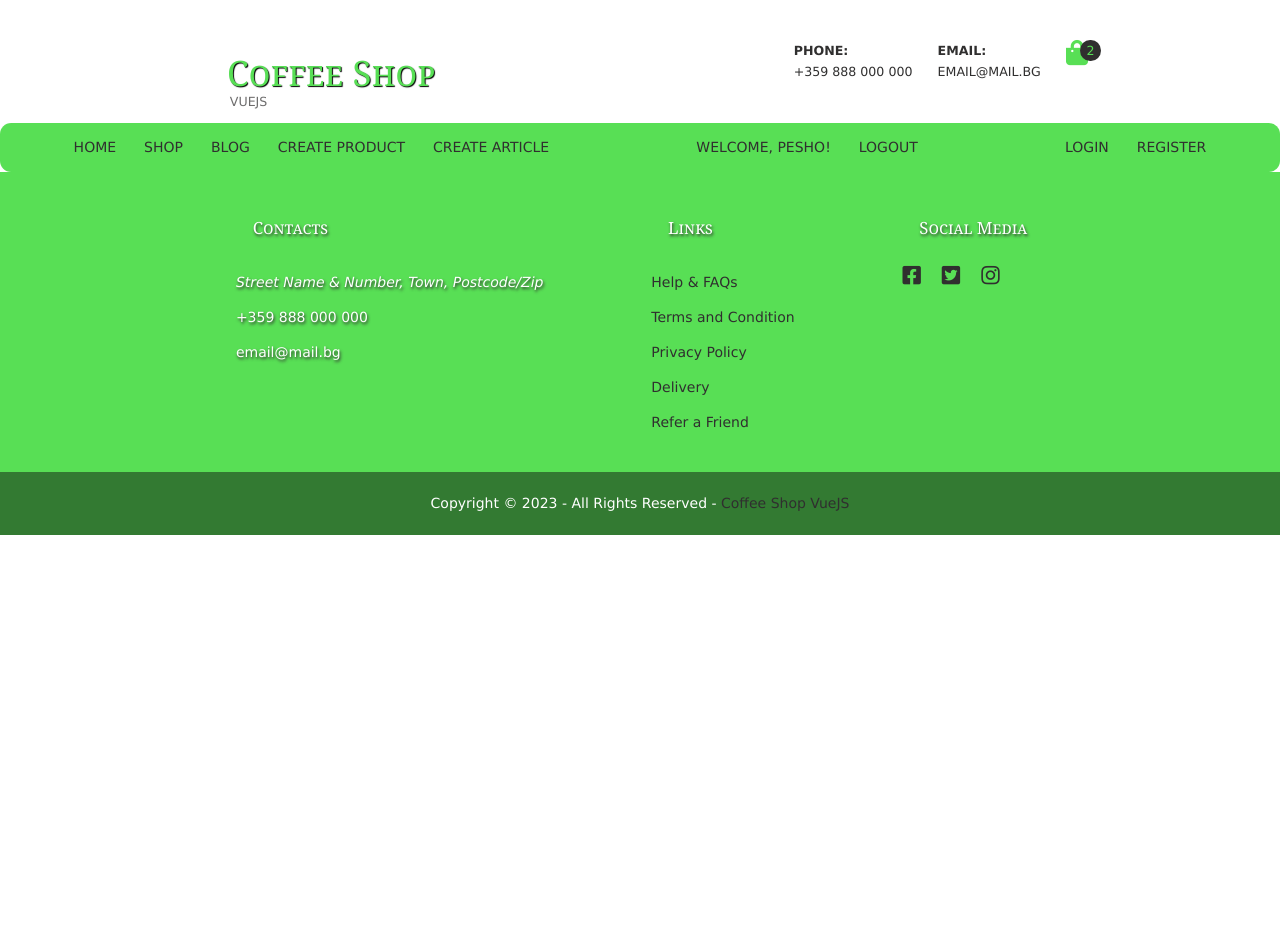
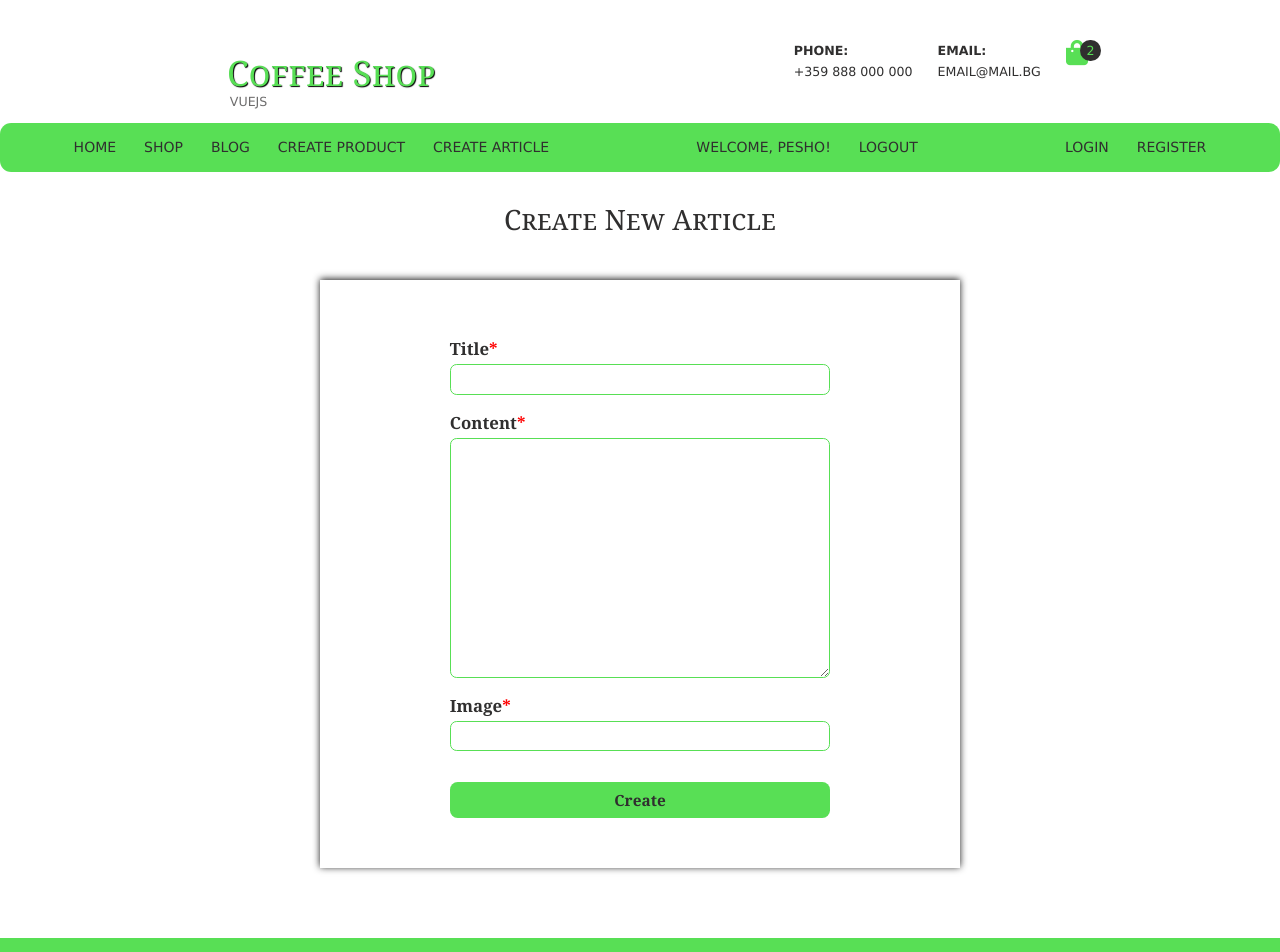
Before and after one commit to bilyananinova/VueJS, a Vue app: page /articles/create in a window 1280 px wide. Shown: the top 952 px of the page. Before the commit the page ends 800 px from the top, so only its background shows below. Built offline with nearby package versions, Linux system fonts and the light colour scheme.

Commit message:
Create article page

```diff
--- a/src/routes/index.js
+++ b/src/routes/index.js
@@ -3,6 +3,7 @@ import Home from '../views/Home/Home.vue';
 import Catalog from '../views/Catalog/Catalog.vue';
 import ProductCreate from '../views/ProductCreate.vue';
 import Blog from '../views/Blog/Blog.vue';
+import ArticleCreate from '../views/ArticleCreate.vue';
 import Login from '../views/user/Login.vue';
 import Register from '../views/user/Register.vue';
 
@@ -13,6 +14,7 @@ const routes = [
   { path: '/coffee-catalog', component: Catalog },
   { path: '/coffee-catalog/create', component: ProductCreate },
   { path: '/articles', component: Blog },
+  { path: '/articles/create', component: ArticleCreate },
 ];
 
 const router = createRouter({
--- /dev/null
+++ b/src/views/ArticleCreate.vue
@@ -0,0 +1,95 @@
+<script>
+export default {
+
+};
+</script>
+
+<template>
+  <h3>Create New Article</h3>
+  <div class="form-wrapper create-article">
+    <section class="form-section create-article-section">
+      <form class="create-article-form">
+        <label for="article-title">Title<span class="required">*</span></label>
+        <input
+          id="article-title"
+          type="text"
+          class="form-input"
+          name="title"
+        >
+        <label for="article-content">Content<span class="required">*</span></label>
+        <textarea
+          id="article-content"
+          cols="50"
+          rows="15"
+          name="content"
+        />
+        <label for="article-img">Image<span class="required">*</span></label>
+        <input
+          id="article-img"
+          type="text"
+          class="form-input"
+          name="image"
+        >
+        <button type="submit" class="create-article-button">
+          Create
+        </button>
+      </form>
+    </section>
+  </div>
+</template>
+
+<style scoped>
+.create-article {
+    box-shadow: 0px -1px 7px 0px rgba(0, 0, 0, 0.9);
+    width: 50%;
+}
+
+.create-article-section {
+    margin: auto;
+    padding: 3em 1em;
+}
+
+.create-article-form {
+    display: flex;
+    flex-direction: column;
+    text-align: left;
+}
+
+.create-article-form label {
+    font-size: 1.2em;
+    font-weight: 700;
+    padding: 1em 0 0.3em;
+}
+
+.create-article-form input,
+.create-article-form textarea {
+    border: none;
+    border: 1px solid var(--main-background);
+    border-radius: 0.5em;
+    padding: 0.5em;
+}
+
+.create-article-form input:focus,
+.create-article-form input:hover,
+.create-article-form textarea:focus,
+.create-article-form textarea:hover {
+    box-shadow: 0px 0px 5px 1px var(--main-shadow-hover);
+    outline: none;
+}
+
+.create-article-button {
+    margin: 2em 0 0.5em;
+    padding: 0.5em;
+    font-size: 1.1em;
+    color: var(--main-font-color);
+    font-weight: 700;;
+    border: none;
+    border-radius: 0.5em;
+    background: var(--main-background);
+}
+
+.create-article-button:hover,
+.create-article-button:focus {
+    cursor: pointer;
+}
+</style>
```
